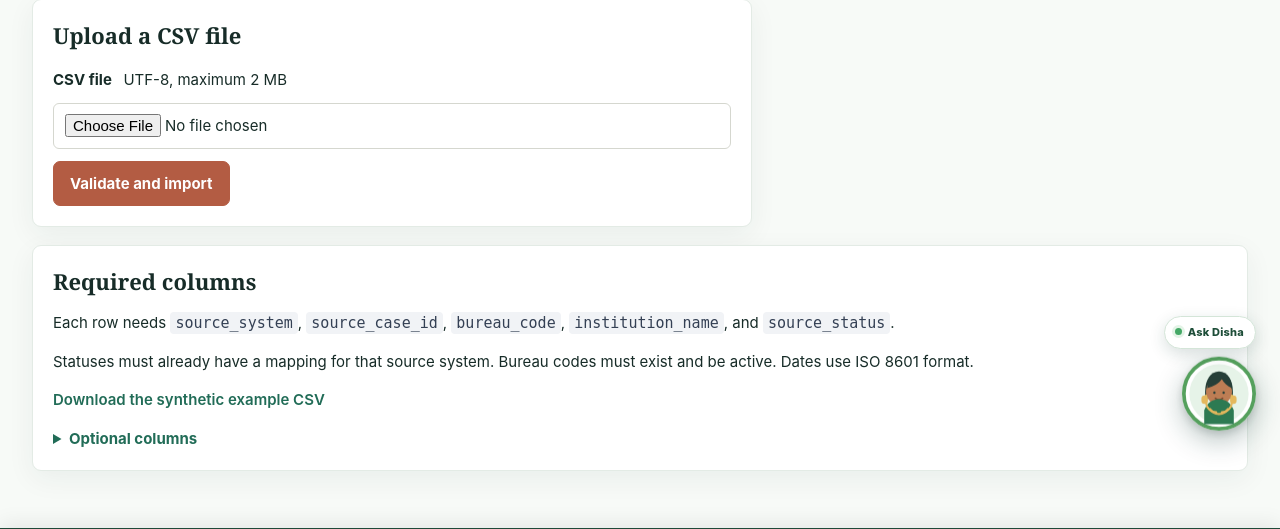
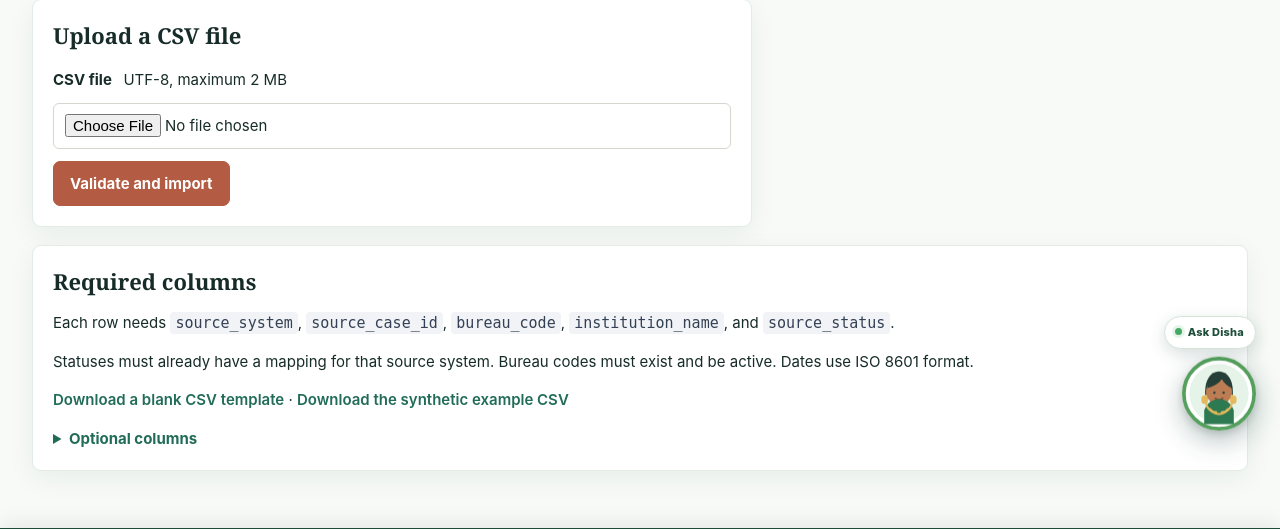
Before and after one commit to chirag-433/revamp, a Django app: page /import/ in a window 1280 px wide. Shown: the part 345-874 px from the top of the page. Run offline with Django 5.2, Linux system fonts and the light colour scheme; the visitor is signed in with stand-in values (Sample User, id 1); parts of the project's set-up code (start-up, migrations or seed data) failed here and were passed over.

Commit message:
feat: add blank case import CSV template link

```diff
--- a/templates/complaints/import.html
+++ b/templates/complaints/import.html
@@ -13,6 +13,6 @@
     <button class="button primary" type="submit">Validate and import</button>
   </form>
 </section>
-<section class="panel"><div class="panel-heading"><h2>Required columns</h2></div><p>Each row needs <code>source_system</code>, <code>source_case_id</code>, <code>bureau_code</code>, <code>institution_name</code>, and <code>source_status</code>.</p><p>Statuses must already have a mapping for that source system. Bureau codes must exist and be active. Dates use ISO 8601 format.</p><p><a class="text-link" href="{% static 'sample_data/demo_cases.csv' %}">Download the synthetic example CSV</a></p>
+<section class="panel"><div class="panel-heading"><h2>Required columns</h2></div><p>Each row needs <code>source_system</code>, <code>source_case_id</code>, <code>bureau_code</code>, <code>institution_name</code>, and <code>source_status</code>.</p><p>Statuses must already have a mapping for that source system. Bureau codes must exist and be active. Dates use ISO 8601 format.</p><p><a class="text-link" href="{% static 'sample_data/import_template.csv' %}">Download a blank CSV template</a> <span class="muted">·</span> <a class="text-link" href="{% static 'sample_data/demo_cases.csv' %}">Download the synthetic example CSV</a></p>
 <details><summary>Optional columns</summary><p><code>case_number</code>, <code>institution_permanent_id</code>, <code>category</code>, <code>description</code>, <code>assigned_officer</code>, <code>received_at</code>, <code>last_action_at</code>, <code>next_action</code>, <code>expected_disposal_at</code>, <code>sla_due_at</code>, <code>action_remarks</code>.</p></details></section>
 {% endblock %}
```
